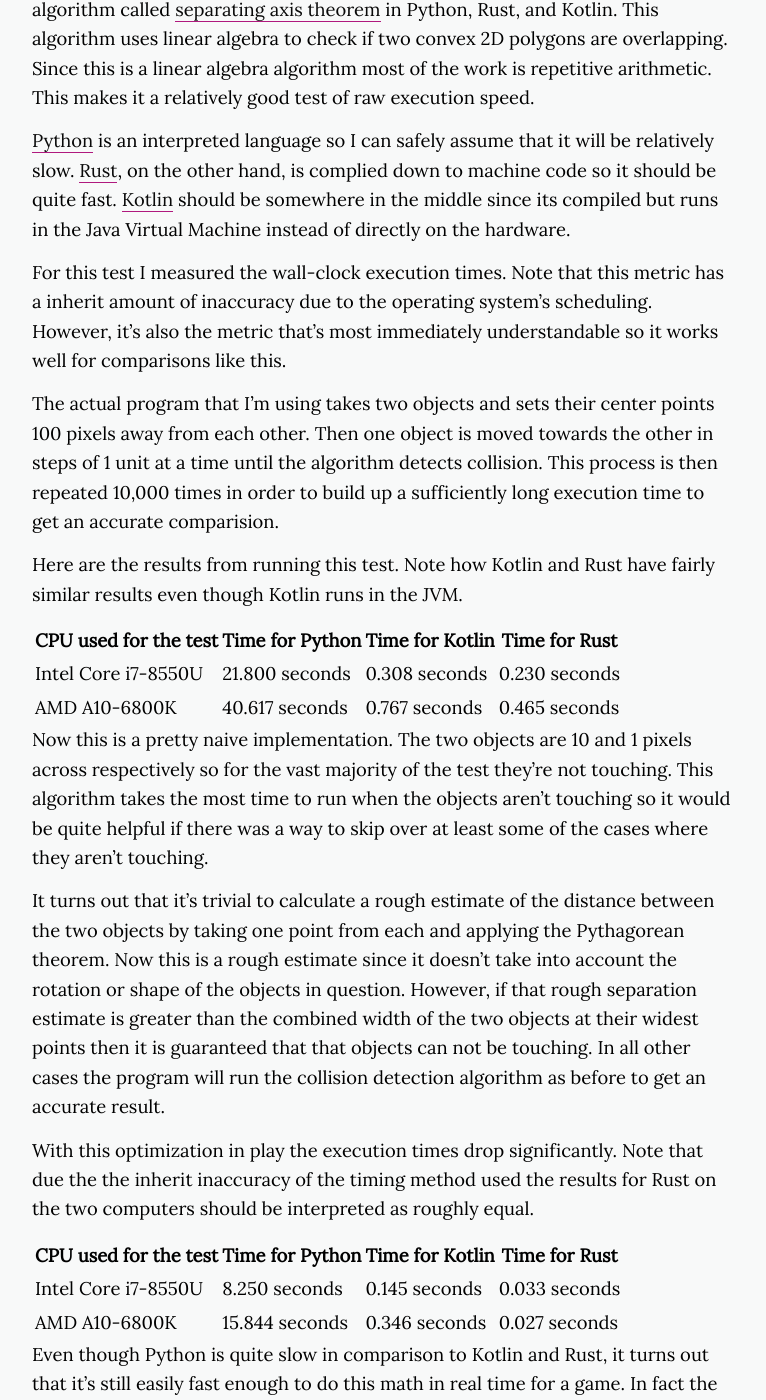
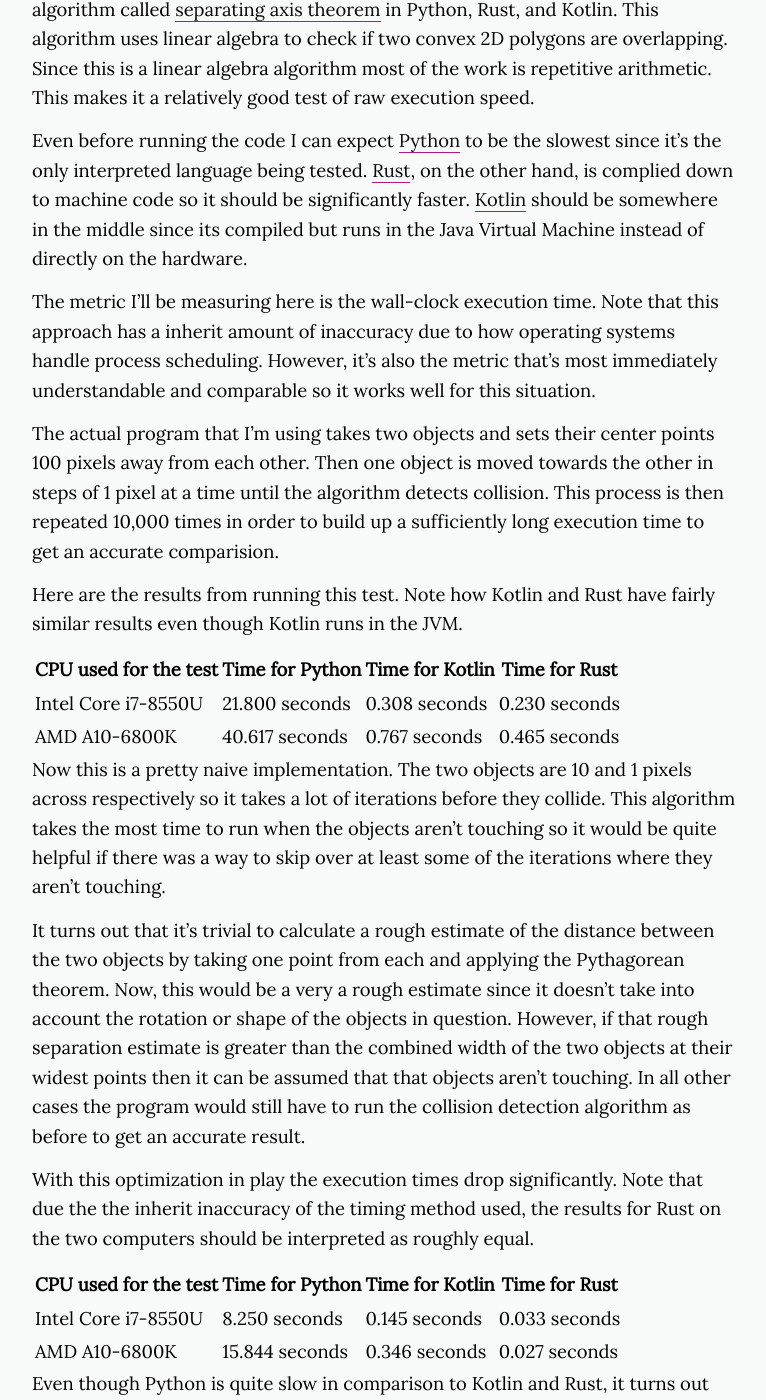
Before and after one commit to ComputerScienceHouse/blog, a Jekyll site: the page built from _posts/2018-03-26-benchmarking-programing-languages.md, in a window 1280 px wide and 1400 px high, scrolled down 880 px. Shown: the whole window, without its empty margins (256-1022 px from the left). Built offline with Jekyll 4.4.1, drawn with Linux system fonts in a browser that asks for light colours; nearby versions of some CDN libraries; some of the changed text lies outside the part shown.

Commit message:
Improved wording of post

```diff
--- a/_posts/2018-03-26-benchmarking-programing-languages.md
+++ b/_posts/2018-03-26-benchmarking-programing-languages.md
@@ -12,26 +12,26 @@
   github: https://github.com/JoelEager
 ---
 
-Computers do math quite fast, but how fast? Well, the answer to that question changes significantly depending on the
-programming language being used.
+Computers do math quite fast, but how fast? Well, the answer to that question changes quite significantly depending on
+the programming language being used.
 
 To explore this relationship I implemented a common collision detection algorithm called [separating axis theorem](https://gamedevelopment.tutsplus.com/tutorials/collision-detection-using-the-separating-axis-theorem--gamedev-169)
 in Python, Rust, and Kotlin. This algorithm uses linear algebra to check if two convex 2D polygons are overlapping.
 Since this is a linear algebra algorithm most of the work is repetitive arithmetic. This makes it a relatively good
 test of raw execution speed.
 
-[Python](https://en.wikipedia.org/wiki/Python_(programming_language)) is an interpreted language so I can safely assume
-that it will be relatively slow. [Rust](https://en.wikipedia.org/wiki/Rust_(programming_language)), on the other hand,
-is complied down to machine code so it should be quite fast. [Kotlin](https://en.wikipedia.org/wiki/Kotlin_(programming_language))
+Even before running the code I can expect [Python](https://en.wikipedia.org/wiki/Python_(programming_language)) to be
+the slowest since it's the only interpreted language being tested. [Rust](https://en.wikipedia.org/wiki/Rust_(programming_language)),
+on the other hand, is complied down to machine code so it should be significantly faster. [Kotlin](https://en.wikipedia.org/wiki/Kotlin_(programming_language))
 should be somewhere in the middle since its compiled but runs in the Java Virtual Machine instead of directly on the
 hardware.
 
-For this test I measured the wall-clock execution times. Note that this metric has a inherit amount of inaccuracy
-due to the operating system's scheduling. However, it's also the metric that's most immediately understandable so it
-works well for comparisons like this.
+The metric I'll be measuring here is the wall-clock execution time. Note that this approach has a inherit amount of
+inaccuracy due to how operating systems handle process scheduling. However, it's also the metric that's most immediately
+understandable and comparable so it works well for this situation.
 
 The actual program that I'm using takes two objects and sets their center points 100 pixels away from each other. Then
-one object is moved towards the other in steps of 1 unit at a time until the algorithm detects collision. This process
+one object is moved towards the other in steps of 1 pixel at a time until the algorithm detects collision. This process
 is then repeated 10,000 times in order to build up a sufficiently long execution time to get an accurate comparision.
 
 Here are the results from running this test. Note how Kotlin and Rust have fairly similar results even though Kotlin
@@ -42,18 +42,19 @@
 | Intel Core i7-8550U   | 21.800 seconds  | 0.308 seconds   | 0.230 seconds |
 | AMD A10-6800K         | 40.617 seconds  | 0.767 seconds   | 0.465 seconds |
 
-Now this is a pretty naive implementation. The two objects are 10 and 1 pixels across respectively so for the vast
-majority of the test they're not touching. This algorithm takes the most time to run when the objects aren't touching
-so it would be quite helpful if there was a way to skip over at least some of the cases where they aren't touching.
+Now this is a pretty naive implementation. The two objects are 10 and 1 pixels across respectively so it takes a lot of
+iterations before they collide. This algorithm takes the most time to run when the objects aren't touching so it would
+be quite helpful if there was a way to skip over at least some of the iterations where they aren't touching.
 
 It turns out that it's trivial to calculate a rough estimate of the distance between the two objects by taking one point
-from each and applying the Pythagorean theorem. Now this is a rough estimate since it doesn't take into account the
-rotation or shape of the objects in question. However, if that rough separation estimate is greater than the combined
-width of the two objects at their widest points then it is guaranteed that that objects can not be touching. In all
-other cases the program will run the collision detection algorithm as before to get an accurate result.
+from each and applying the Pythagorean theorem. Now, this would be a very a rough estimate since it doesn't take into
+account the rotation or shape of the objects in question. However, if that rough separation estimate is greater than the
+combined width of the two objects at their widest points then it can be assumed that that objects aren't touching. In
+all other cases the program would still have to run the collision detection algorithm as before to get an accurate
+result.
 
 With this optimization in play the execution times drop significantly. Note that due the the inherit inaccuracy of the
-timing method used the results for Rust on the two computers should be interpreted as roughly equal.
+timing method used, the results for Rust on the two computers should be interpreted as roughly equal.
 
 | CPU used for the test | Time for Python | Time for Kotlin | Time for Rust |
 | --------------------- | --------------- | --------------- | ------------- |
```
Also changed, not shown: other parts of _posts/2018-03-26-benchmarking-programing-languages.md (+2 -2 lines).
